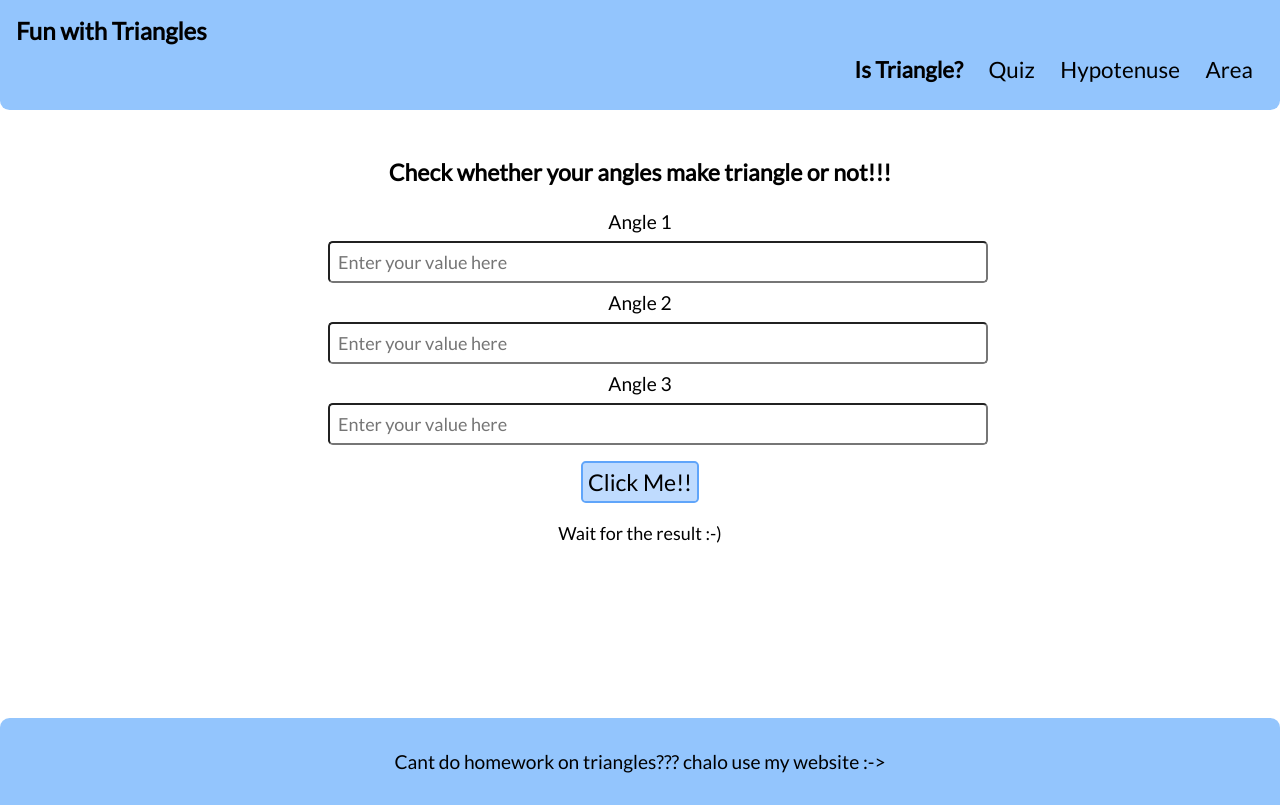
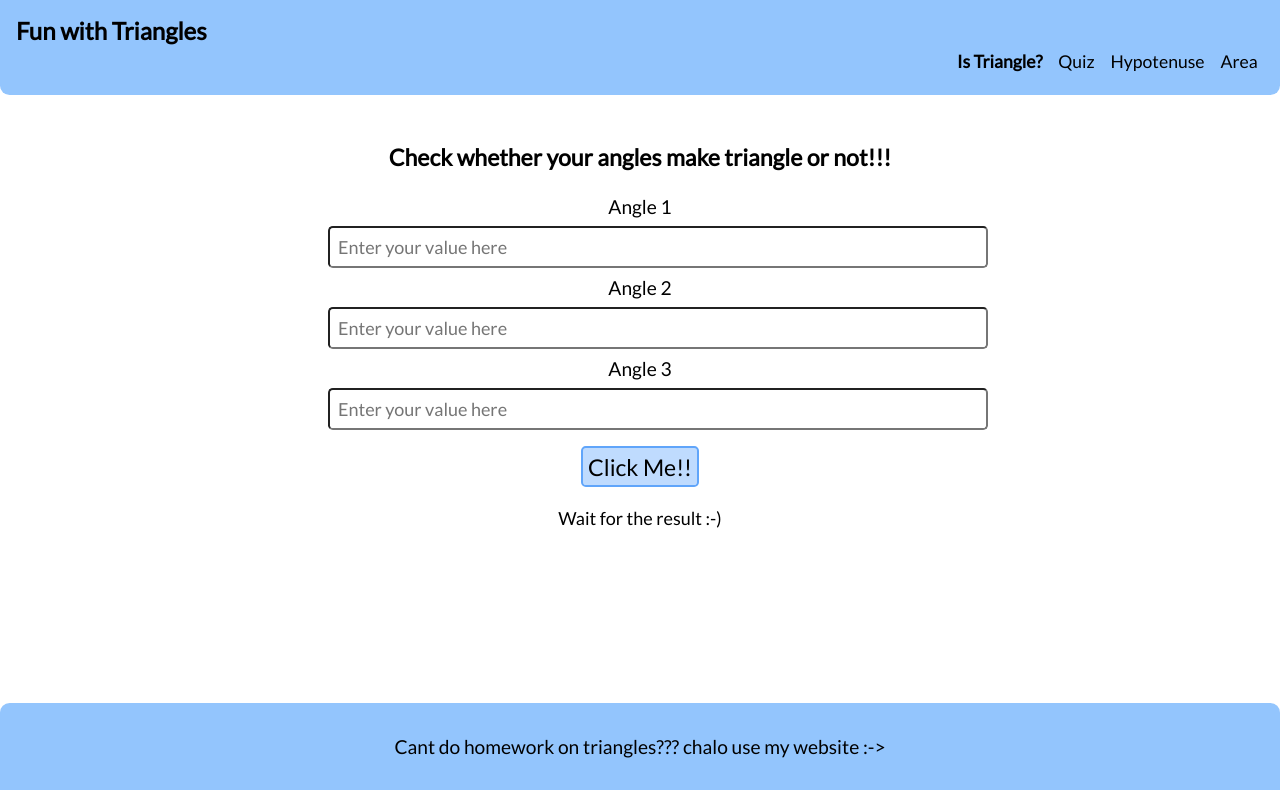
Before and after one commit to vivekgudipudi/fun-with-triangles, a plain HTML site: page index.html in a window 1280 px wide. Drawn offline with Linux system fonts and the light colour scheme.

Commit message:
Update styles.css

```diff
--- a/styles.css
+++ b/styles.css
@@ -51,8 +51,8 @@ li{
     list-style:none;
     display:inline;
     padding:0.2rem;
-    margin:0.5rem;
-    font-size: 1.4rem;
+    margin:0.2rem;
+    font-size: 1.1rem;
 
 }
 nav li{
```
